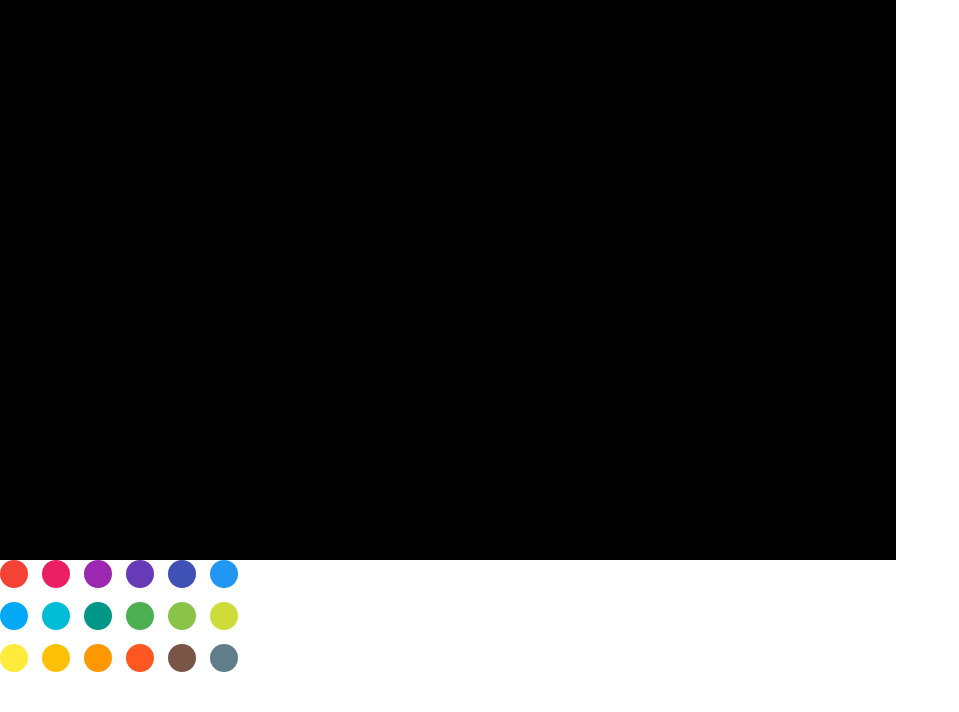
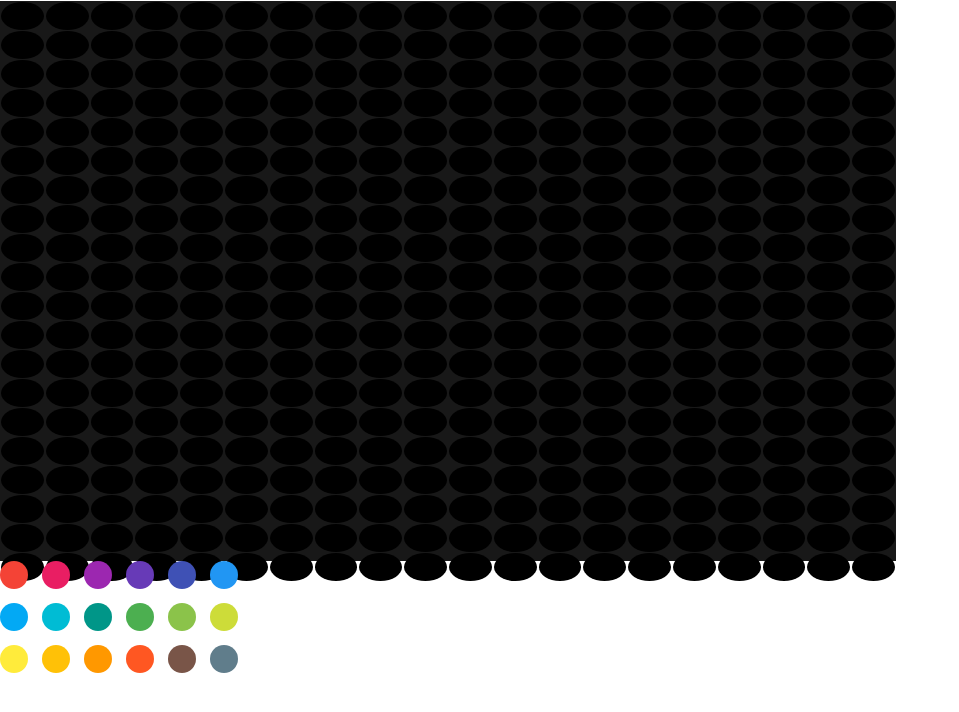
Before and after one commit to navedrahim/drawing-app, a React (Create React App) app in the folder client/: page /draw in a window 1280 px wide. Shown: the top 712 px of the page, without its empty margins (0-959 px from the left). Built offline with nearby package versions, Linux system fonts and the light colour scheme.

Commit message:
sets up basic color picking functionality

```diff
--- a/client/src/components/Canvas/Canvas.css
+++ b/client/src/components/Canvas/Canvas.css
@@ -1,5 +1,5 @@
 .canvas {
   height: 70vh;
   width: 70vw;
-  background-color: black;
+  background-color: rgb(24, 24, 24);
 }
--- a/client/src/components/Hole/Hole.css
+++ b/client/src/components/Hole/Hole.css
@@ -2,4 +2,6 @@
   height: 100%;
   width: 5%;
   border-radius: 50%;
+  background-color: black;
+  margin: 1px;
 }
--- a/client/src/components/Hole/Hole.jsx
+++ b/client/src/components/Hole/Hole.jsx
@@ -1,8 +1,22 @@
+import { useState } from "react"
 import "./Hole.css"
 
 function Hole({ selectedColor }){
+  const [pegColor, setPegColor] = useState("")
+  const [colorSet, setColorSet] = useState(false)
+  const handleClick = () => {
+    setPegColor(selectedColor)
+    setColorSet(true)
+  }
+  const handleMouseEnter = () => {
+    if (!colorSet) setPegColor(selectedColor)
+  }
+
+  const handleMouseLeave = () => {
+    if (!colorSet) setPegColor("black")
+  }
   return (
-    <div style={{backgroundColor: selectedColor}} className="hole">
+    <div onClick={handleClick} onMouseEnter={handleMouseEnter} onMouseLeave={handleMouseLeave} style={{backgroundColor: pegColor}} className="hole">
 
     </div>
   )
--- a/client/src/components/Row/Row.css
+++ b/client/src/components/Row/Row.css
@@ -1,5 +1,6 @@
 .row {
   display: flex;
   height: 5%;
-  width: 100%
+  width: 100%;
+  margin: 1px 0;
 }
```
